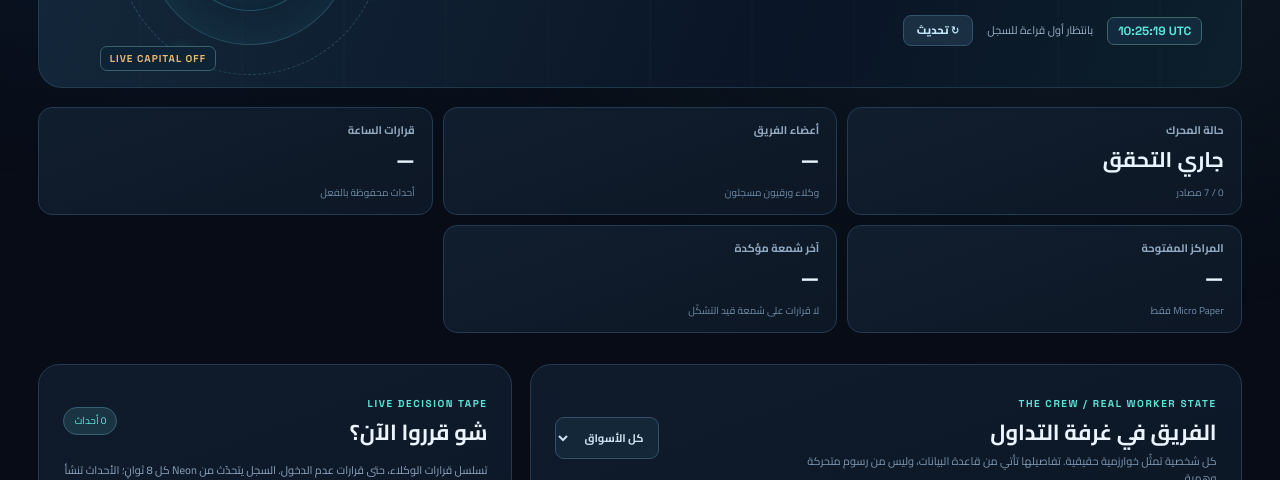
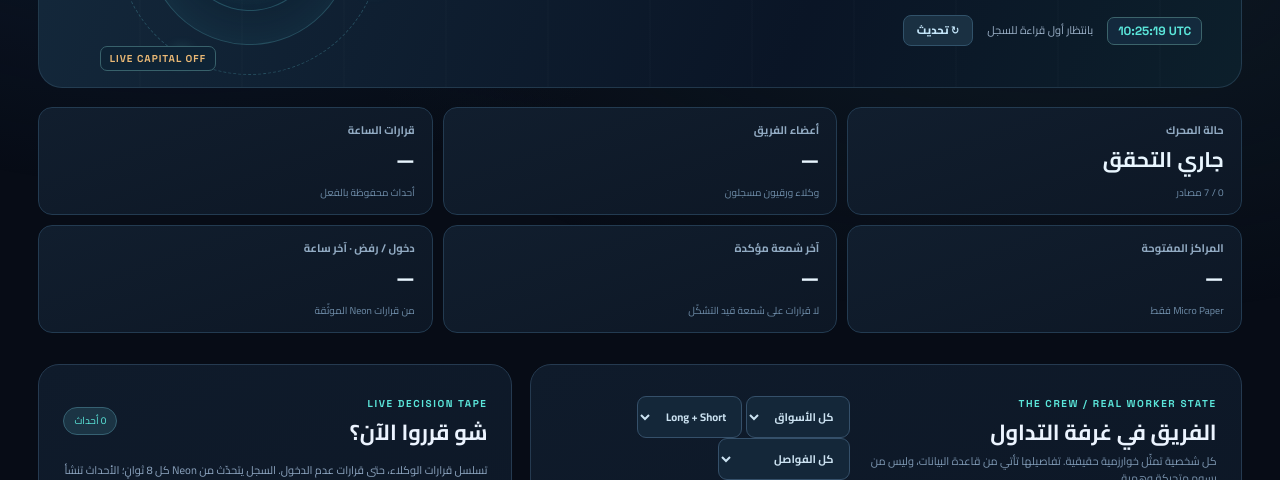
Before and after one commit to nfliex9-crypto/flashloan-scanner, a plain HTML site: page city.html in a window 1280 px wide. Shown: the part 320-800 px from the top of the page. Drawn offline with Linux system fonts and the light colour scheme; no server answers.

Commit message:
Add operational Long/Short and timeframe filters plus actual entry/veto statistics to Arabic command center

```diff
--- a/city.html
+++ b/city.html
@@ -47,13 +47,22 @@
         <div class="signal-metric"><span>قرارات الساعة</span><strong id="decisionsCount">—</strong><small>أحداث محفوظة بالفعل</small></div>
         <div class="signal-metric"><span>المراكز المفتوحة</span><strong id="openCount">—</strong><small>Micro Paper فقط</small></div>
         <div class="signal-metric"><span>آخر شمعة مؤكدة</span><strong id="lastBarAge">—</strong><small>لا قرارات على شمعة قيد التشكّل</small></div>
+        <div class="signal-metric"><span>دخول / رفض · آخر ساعة</span><strong id="entryVetoCount">—</strong><small id="entryVetoNote">من قرارات Neon الموثّقة</small></div>
       </section>
 
       <section class="operations">
         <div class="crew-zone">
           <div class="section-heading"><div><span class="overline">THE CREW / REAL WORKER STATE</span><h2>الفريق في غرفة التداول</h2><p>كل شخصية تمثّل خوارزمية حقيقية. تفاصيلها تأتي من قاعدة البيانات، وليس من رسوم متحركة وهمية.</p></div>
-            <div class="section-tools"><label class="sr-only" for="marketFilter">السوق</label><select id="marketFilter" aria-label="فلترة السوق"><option value="ALL">كل الأسواق</option><option value="BTC">Bitcoin</option><option value="ETH">Ethereum</option></select></div>
+            <div class="section-tools">
+              <label class="sr-only" for="marketFilter">السوق</label>
+              <select id="marketFilter" aria-label="فلترة السوق"><option value="ALL">كل الأسواق</option><option value="BTC">Bitcoin</option><option value="ETH">Ethereum</option></select>
+              <label class="sr-only" for="directionFilter">الاتجاه</label>
+              <select id="directionFilter" aria-label="فلترة الاتجاه"><option value="ALL">Long + Short</option><option value="LONG">Long فقط</option><option value="SHORT">Short فقط</option></select>
+              <label class="sr-only" for="horizonFilter">أسلوب التداول</label>
+              <select id="horizonFilter" aria-label="فلترة أسلوب التداول"><option value="ALL">كل الفواصل</option><option value="SCALPING">سكالبينغ 1m / 5m</option><option value="INTRADAY">يومي 15m / 1h</option><option value="SWING">سوينغ 4h / يومي</option><option value="POSITION">أسبوعي 1w</option></select>
+            </div>
           </div>
+          <div class="crew-filter-status" id="crewFilterStatus" role="status">بانتظار الوكلاء والفلترة الفعلية…</div>
           <div class="crew-grid" id="crewGrid"><div class="empty-state">نقرأ أعضاء الفريق وحالة المحرك من Neon…</div></div>
           <div class="crew-footnote"><span class="key-dot cyan"></span> القرار من شمعة مكتملة <span class="key-dot amber"></span> مراقبة/انتظار <span class="key-dot green"></span> دخول أو خروج ورقي موثّق</div>
         </div>
```
